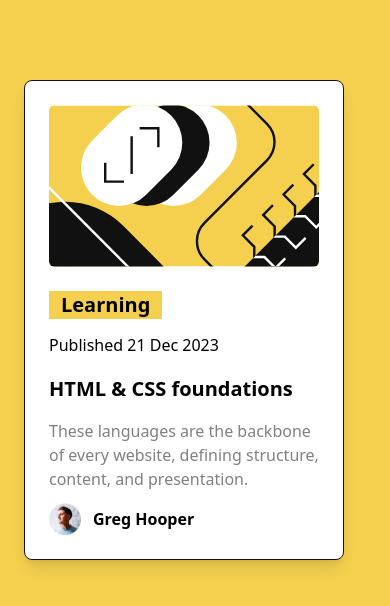
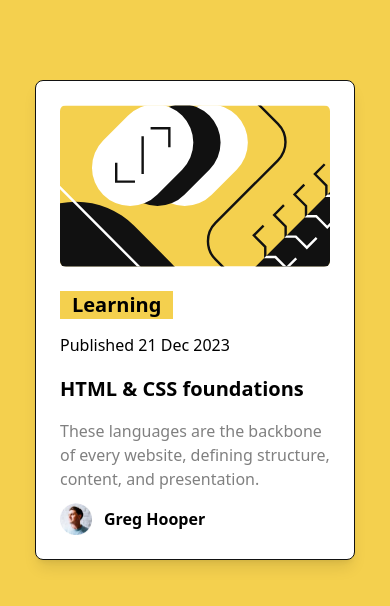
Before and after one commit to MundiaNderi/Blog-preview-card, a React (Vite) app: page / in a window 390 px wide. Shown: the top 606 px of the page. Built offline with nearby package versions, Linux system fonts and the light colour scheme.

Commit message:
Fixing margins

```diff
--- a/src/App.tsx
+++ b/src/App.tsx
@@ -4,7 +4,7 @@ import avatar from './assets/image-avatar.webp';
 
 function App() {
   return (
-    <div className='preview flex flex-col items-start p-6 w-80 md:w-96 justify-center md:mx-auto rounded-lg border border-black bg-white shadow-lg mt-20 border-solid ml-6'>
+    <div className='preview flex flex-col items-start p-6 w-80 md:w-96 justify-center mx-auto rounded-lg border border-black bg-white shadow-lg mt-20 border-solid'>
         <div className=''>
           <img className='rounded-md' src={illustration} alt='illustration' />
         </div>
```
